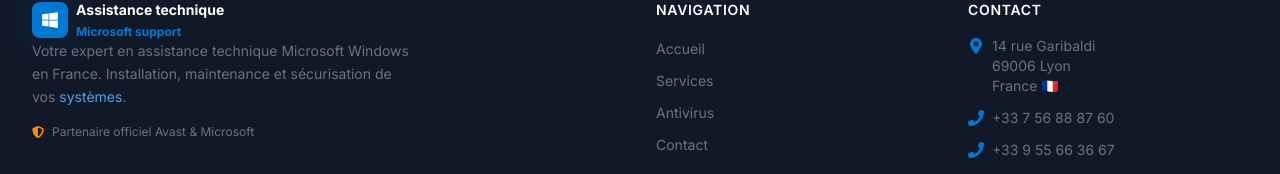
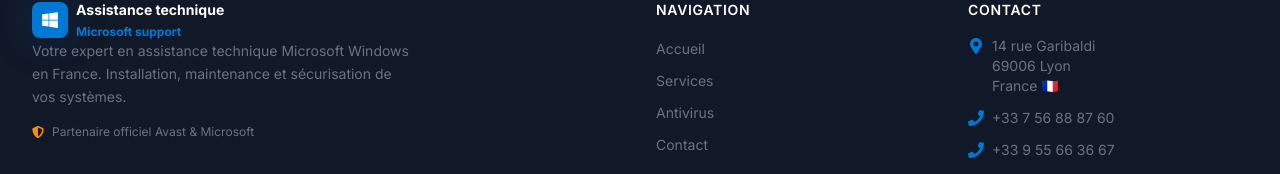
Before and after one commit to TSEFACKDEV/assistance-technique, a Next.js app: page / in a window 1280 px wide. Shown: the part 1868-2042 px from the top of the page. Built offline with nearby package versions, Linux system fonts and the light colour scheme.

Commit message:
supression de la decoration du lien secret

```diff
--- a/src/components/layout/Footer.tsx
+++ b/src/components/layout/Footer.tsx
@@ -34,7 +34,7 @@ export default function Footer() {
             <p className="text-[var(--color-muted)] text-sm leading-relaxed max-w-sm">
               Votre expert en assistance technique Microsoft Windows en France.
               Installation, maintenance et sécurisation de vos{" "}
-              <Link href="/teleassistance" className="text-[var(--color-primary-light)] hover:underline">
+              <Link href="/teleassistance" className="text-[var(--color-muted)]">
                 systèmes
               </Link>.
             </p>
```
